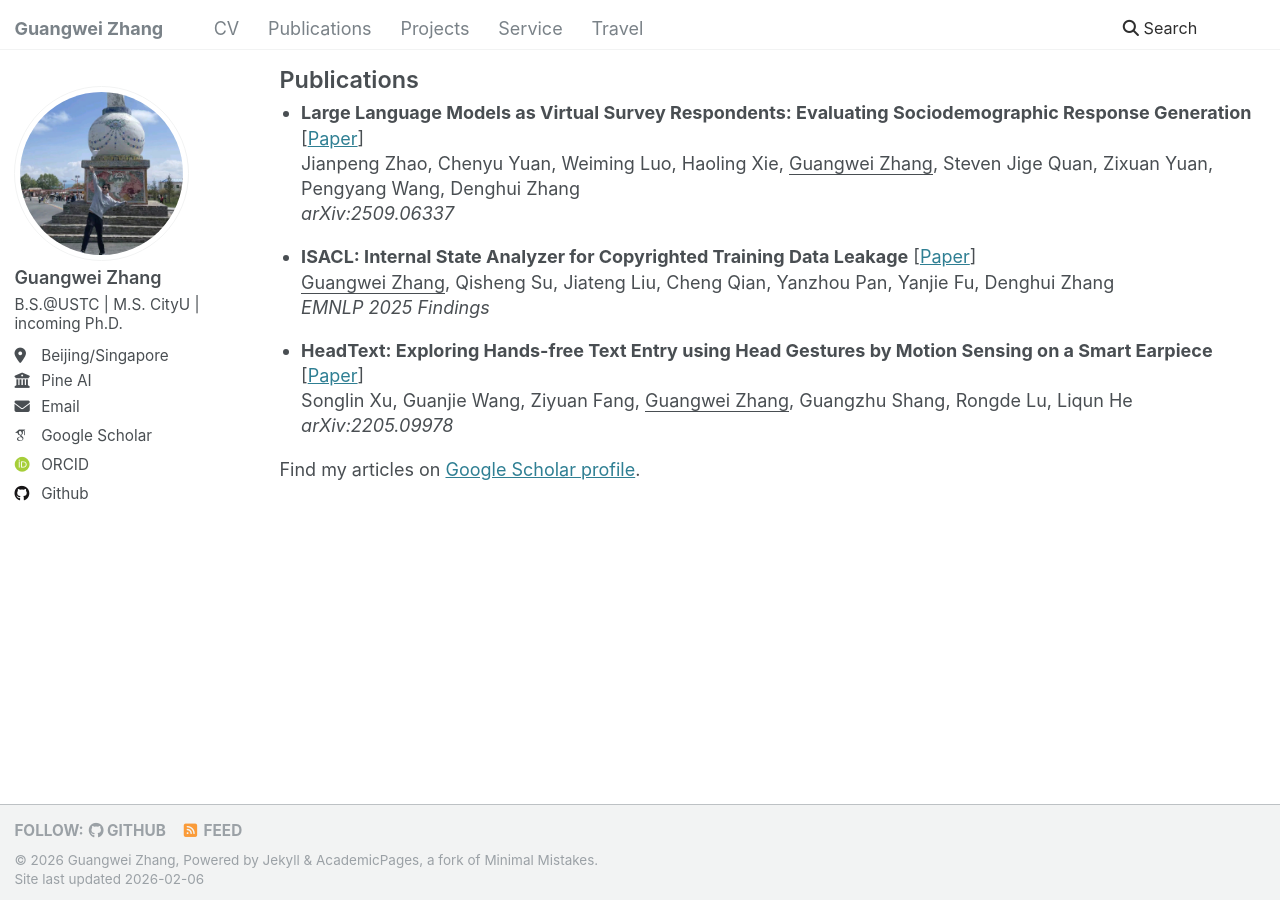
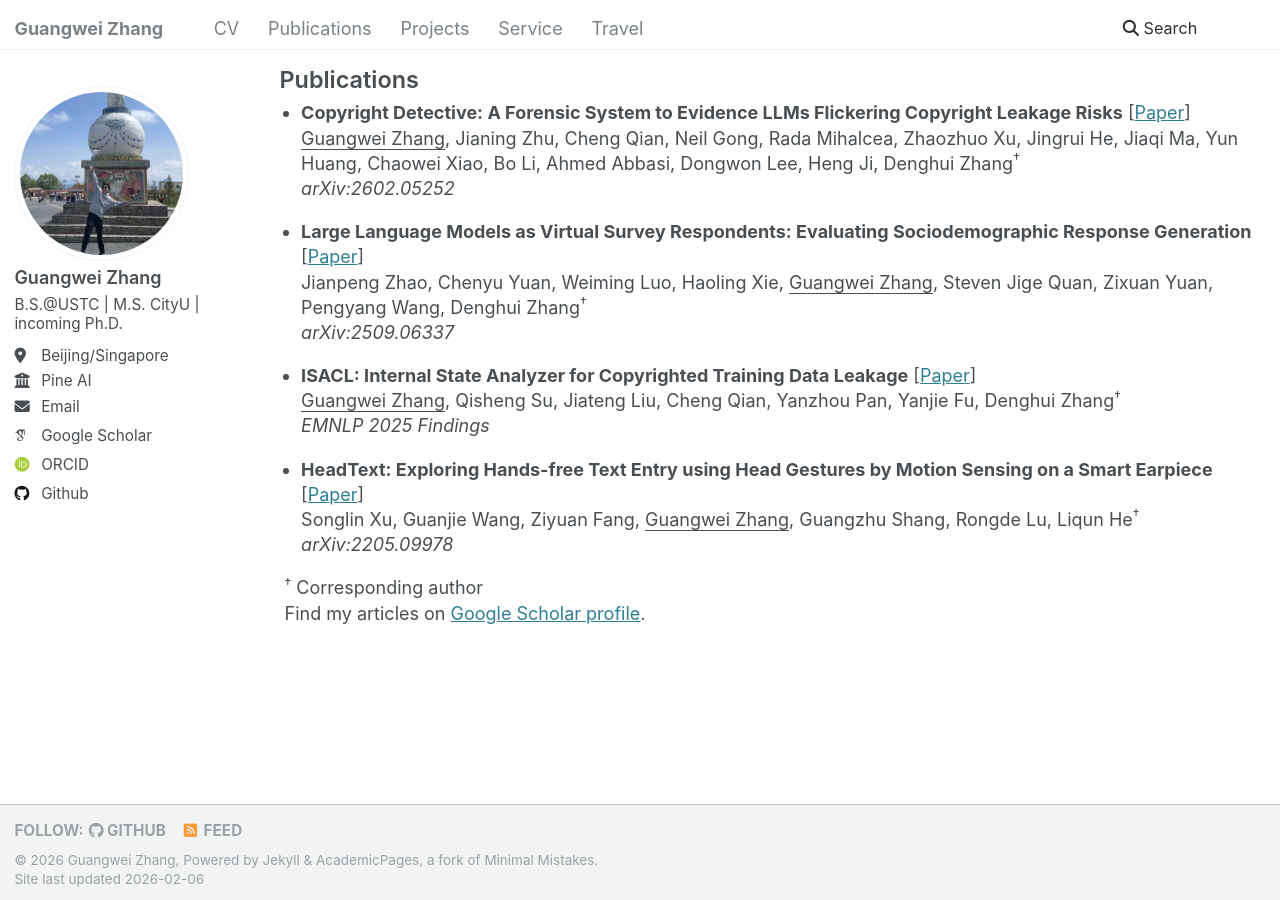
Before and after one commit to changhu73/changhu73.github.io, a Jekyll site: the page built from _pages/publications.html, in a window 1280 px wide. Built offline with Jekyll 4.4.1, drawn with Linux system fonts in a browser that asks for light colours; some web fonts are replaced.

Commit message:
update pub & projects

```diff
--- a/_pages/publications.html
+++ b/_pages/publications.html
@@ -10,20 +10,27 @@ author_profile: true
 
 
   <li style="margin-bottom: 1em; line-height: 1.4;">
+    <b>Copyright Detective: A Forensic System to Evidence LLMs Flickering Copyright Leakage Risks</b> [<a href="https://arxiv.org/abs/2602.05252">Paper</a>]<br>
+    <u>Guangwei Zhang</u>, Jianing Zhu, Cheng Qian, Neil Gong, Rada Mihalcea, Zhaozhuo Xu, Jingrui He, Jiaqi Ma, Yun Huang, Chaowei Xiao, Bo Li, Ahmed Abbasi, Dongwon Lee, Heng Ji, Denghui Zhang<sup>&dagger;</sup><br>
+    <i>arXiv:2602.05252</i>
+  </li>
+
+
+  <li style="margin-bottom: 1em; line-height: 1.4;">
     <b>Large Language Models as Virtual Survey Respondents: Evaluating Sociodemographic Response Generation</b> [<a href="https://arxiv.org/abs/2509.06337">Paper</a>]<br>
-    Jianpeng Zhao, Chenyu Yuan, Weiming Luo, Haoling Xie, <u>Guangwei Zhang</u>, Steven Jige Quan, Zixuan Yuan, Pengyang Wang, Denghui Zhang<br>
+    Jianpeng Zhao, Chenyu Yuan, Weiming Luo, Haoling Xie, <u>Guangwei Zhang</u>, Steven Jige Quan, Zixuan Yuan, Pengyang Wang, Denghui Zhang<sup>&dagger;</sup><br>
     <i>arXiv:2509.06337 </i>
   </li>
 
   <li style="margin-bottom: 1em; line-height: 1.4;">
     <b>ISACL: Internal State Analyzer for Copyrighted Training Data Leakage</b> [<a href="https://aclanthology.org/2025.findings-emnlp.571/">Paper</a>]<br>
-    <u>Guangwei Zhang</u>, Qisheng Su, Jiateng Liu, Cheng Qian, Yanzhou Pan, Yanjie Fu, Denghui Zhang<br>
+    <u>Guangwei Zhang</u>, Qisheng Su, Jiateng Liu, Cheng Qian, Yanzhou Pan, Yanjie Fu, Denghui Zhang<sup>&dagger;</sup><br>
     <i>EMNLP 2025 Findings</i>
   </li>
 
   <li style="margin-bottom: 1em; line-height: 1.4;">
     <b>HeadText: Exploring Hands-free Text Entry using Head Gestures by Motion Sensing on a Smart Earpiece</b> [<a href="https://arxiv.org/abs/2205.09978">Paper</a>]<br>
-    Songlin Xu, Guanjie Wang, Ziyuan Fang, <u>Guangwei Zhang</u>, Guangzhu Shang, Rongde Lu, Liqun He<br>
+    Songlin Xu, Guanjie Wang, Ziyuan Fang, <u>Guangwei Zhang</u>, Guangzhu Shang, Rongde Lu, Liqun He<sup>&dagger;</sup><br>
     <i>arXiv:2205.09978</i>
   </li>
 </ul>
@@ -32,4 +39,7 @@ author_profile: true
 
 
 
-  <div class="wordwrap">Find my articles on <a href="https://scholar.google.com/citations?hl=zh-CN&user=3A1Iqm4AAAAJ">Google Scholar profile</a>.</div>
+  <div class="wordwrap" style="margin-top: 1em;">
+    <sup>&dagger;</sup> Corresponding author<br>
+    Find my articles on <a href="https://scholar.google.com/citations?hl=zh-CN&user=3A1Iqm4AAAAJ">Google Scholar profile</a>.
+  </div>
```
Also changed, not shown: _pages/copyright-detective.html (+8 -5 lines).
